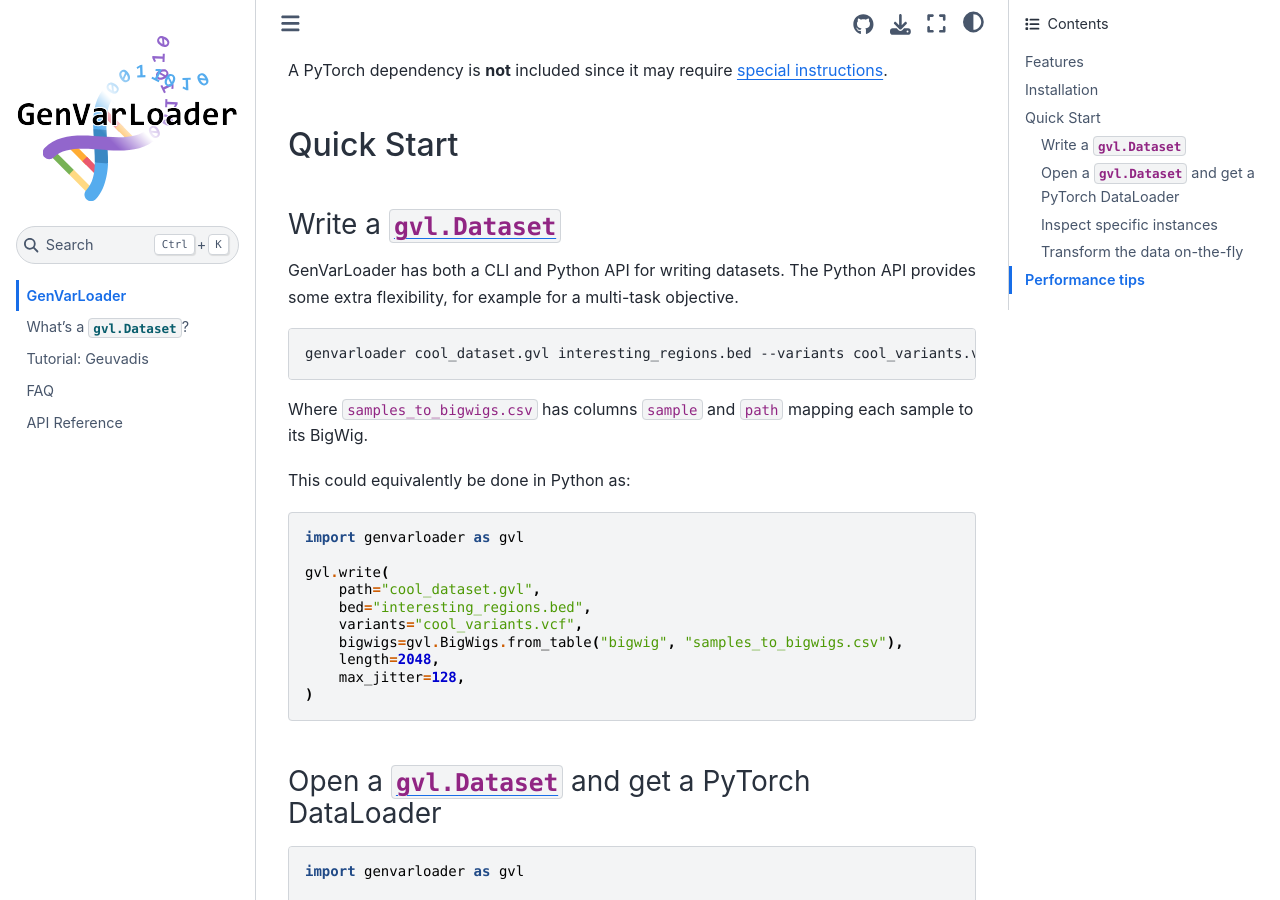
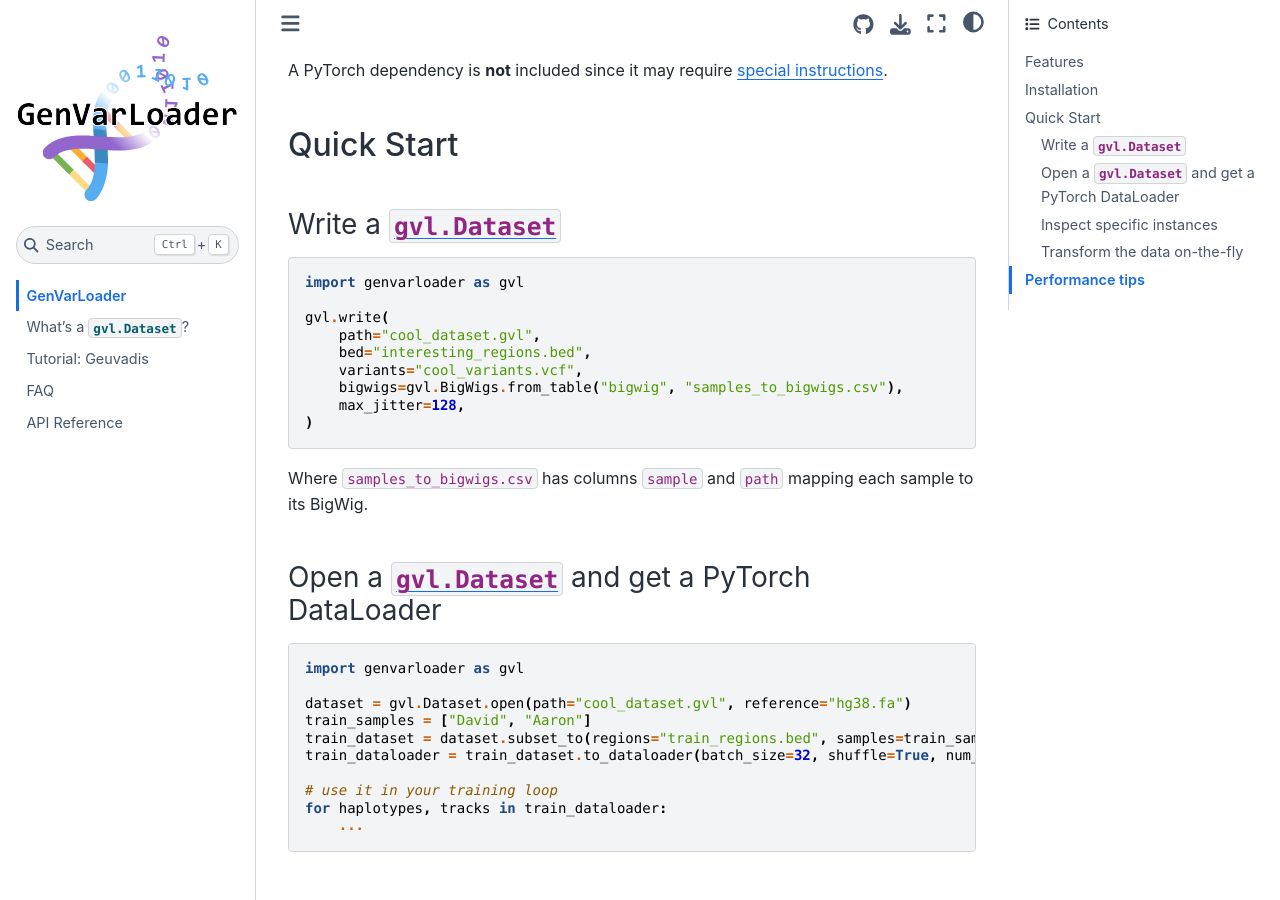
Before and after one commit to mcvickerlab/GenVarLoader, a Sphinx documentation site: the page built from docs/source/index.md, in a window 1280 px wide and 900 px high, scrolled down 734 px. Built offline with Sphinx 7.4.7 and the Sphinx Book theme 1.1.4, drawn with Linux system fonts in a browser that asks for light colours; the version number is read from the project's files by our own code.

Commit message:
docs: update deprecated API in Quick Start.

````diff
--- a/docs/source/index.md
+++ b/docs/source/index.md
@@ -60,16 +60,6 @@ A PyTorch dependency is **not** included since it may require [special instructi
 
 ### Write a [`gvl.Dataset`](api.md#genvarloader.Dataset)
 
-GenVarLoader has both a CLI and Python API for writing datasets. The Python API provides some extra flexibility, for example for a multi-task objective.
-
-```bash
-genvarloader cool_dataset.gvl interesting_regions.bed --variants cool_variants.vcf --bigwig-table samples_to_bigwigs.csv --length 2048 --max-jitter 128
-```
-
-Where `samples_to_bigwigs.csv` has columns `sample` and `path` mapping each sample to its BigWig.
-
-This could equivalently be done in Python as:
-
 ```python
 import genvarloader as gvl
 
@@ -78,10 +68,11 @@ gvl.write(
     bed="interesting_regions.bed",
     variants="cool_variants.vcf",
     bigwigs=gvl.BigWigs.from_table("bigwig", "samples_to_bigwigs.csv"),
-    length=2048,
     max_jitter=128,
 )
 ```
+
+Where `samples_to_bigwigs.csv` has columns `sample` and `path` mapping each sample to its BigWig.
 
 ### Open a [`gvl.Dataset`](api.md#genvarloader.Dataset) and get a PyTorch DataLoader
 
````
